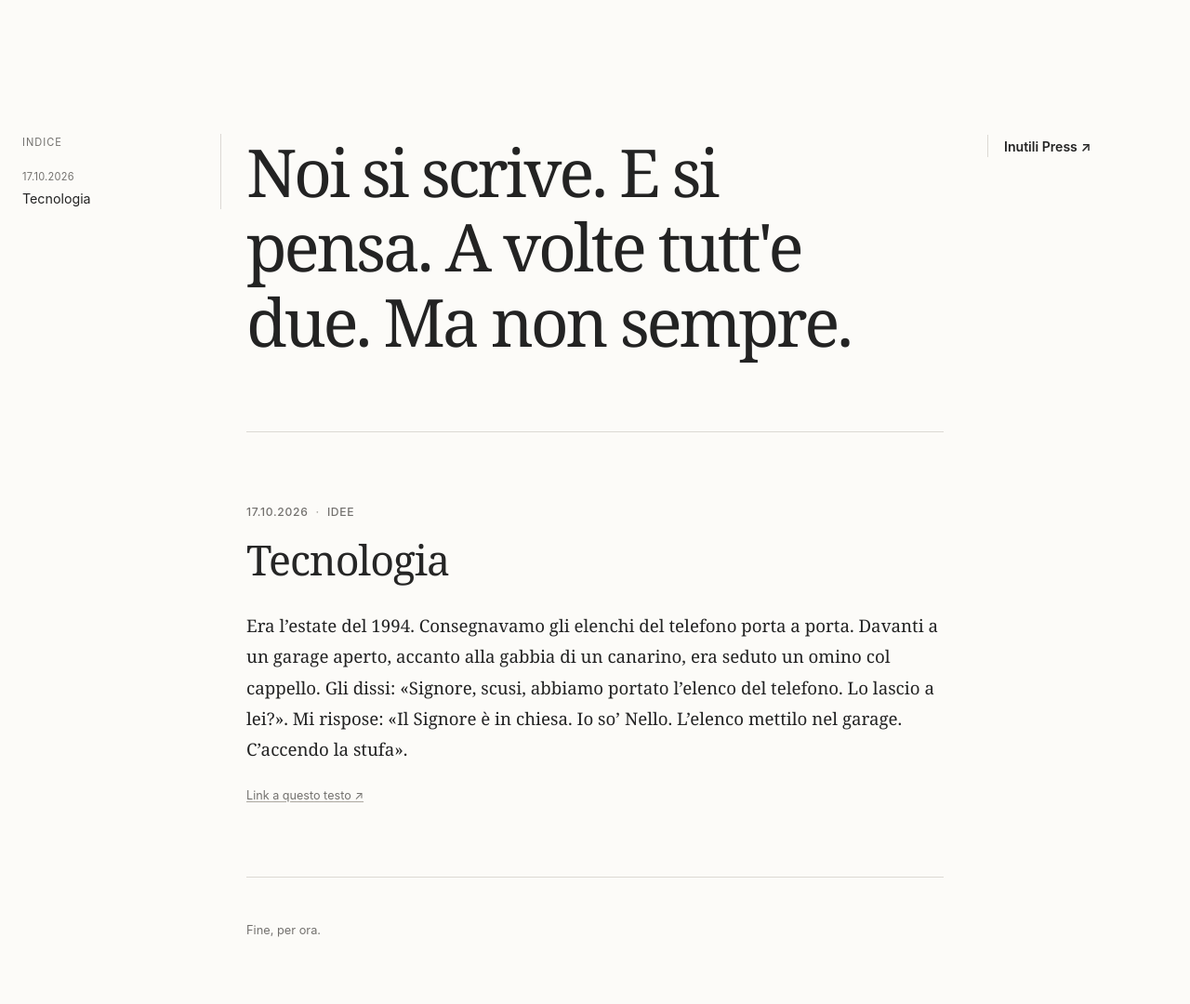
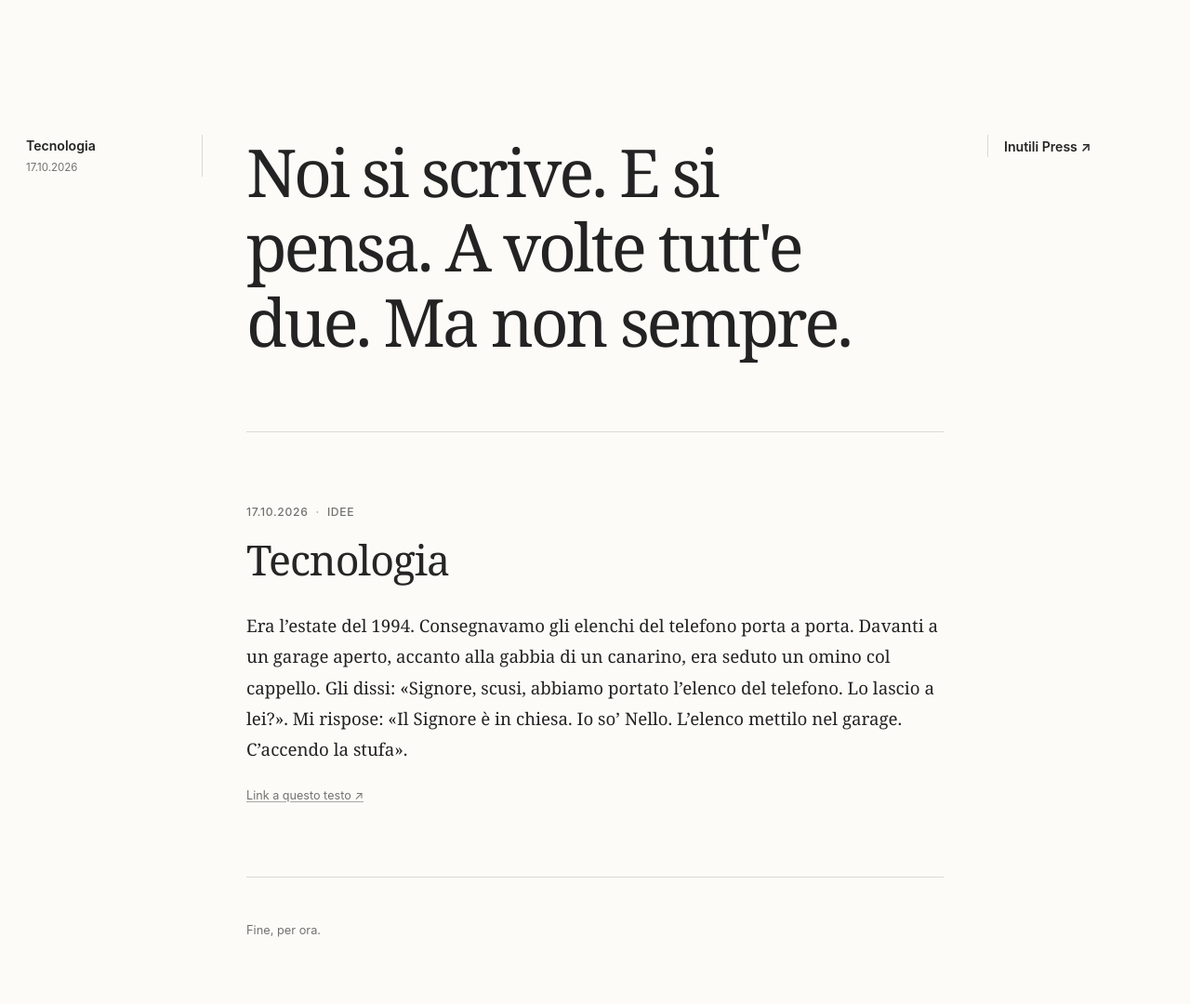
Before and after one commit to simoneseverini/tinchetanche, a Jekyll site: the page built from index.html, in a window 1280 px wide. Shown: the whole page at 93% size. Built offline with Jekyll 4.4.1, drawn with Linux system fonts in a browser that asks for light colours.

Commit message:
Add files via upload

```diff
--- a/index.html
+++ b/index.html
@@ -20,18 +20,17 @@ layout: null
   {% assign articoli = site.posts | sort: 'date' | reverse %}
   <nav class="site-index" aria-label="Indice degli scritti">
     <details class="site-index__details" open>
-      <summary>Indice</summary>
-      <p class="site-index__heading" aria-hidden="true">Indice</p>
-      <ol class="site-index__list">
+      <summary aria-label="Apri l’elenco degli scritti"><span aria-hidden="true">☰</span></summary>
+      <ul class="site-index__list">
         {% for post in articoli %}
           <li>
             <a href="#articolo-{{ post.slug }}" data-entry-link>
+              <span>{{ post.title | escape }}</span>
               <time datetime="{{ post.date | date: '%Y-%m-%d' }}">{{ post.date | date: '%d.%m.%Y' }}</time>
-              <span>{{ post.title | escape }}</span>
             </a>
           </li>
         {% endfor %}
-      </ol>
+      </ul>
     </details>
   </nav>
   <main class="page">
--- a/style.css
+++ b/style.css
@@ -156,77 +156,74 @@ body {
 
 @media (prefers-reduced-motion: reduce) { html { scroll-behavior: auto; } }
 
-/* Archivio degli scritti: fisso a sinistra, senza rubare spazio ai testi. */
+/* Elenco degli scritti: stessa geometria e tipografia di Inutili Press. */
 .site-index {
   position: fixed;
   z-index: 9;
-  top: 144px;
-  left: max(24px, calc((100vw - 1400px) / 2));
-  width: 214px;
-  max-height: calc(100vh - 168px);
-  padding: 2px 17px 2px 0;
+  top: 145px;
+  left: max(28px, calc((100vw - 1400px) / 2));
+  width: 190px;
+  max-height: calc(100vh - 174px);
   overflow-y: auto;
   overscroll-behavior: contain;
+  padding: 2px 17px 2px 0;
   border-right: 1px solid var(--line);
   background: var(--paper);
   font-family: -apple-system, BlinkMacSystemFont, 'Segoe UI', sans-serif;
 }
 .site-index__details > summary { display: none; }
-.site-index__heading {
-  margin: 0 0 23px;
-  color: var(--muted);
-  font-size: .69rem;
-  letter-spacing: .09em;
-  text-transform: uppercase;
-}
 .site-index__list {
-  display: block;
+  list-style: none;
   margin: 0;
   padding: 0;
-  list-style: none;
 }
-.site-index__list li + li { margin-top: 20px; }
+.site-index__list li { list-style: none; margin: 0; padding: 0; }
+.site-index__list li + li { margin-top: 21px; }
 .site-index__list a {
   display: block;
   color: var(--ink);
+  font-size: .88rem;
+  font-weight: 600;
+  line-height: 1.4;
   text-decoration: none;
-  line-height: 1.35;
-  font-size: .89rem;
   overflow-wrap: anywhere;
 }
 .site-index__list a:hover span,
 .site-index__list a:focus-visible span { text-decoration: underline; text-underline-offset: 4px; }
+.site-index__list span { display: block; }
 .site-index__list time {
   display: block;
-  margin-bottom: 6px;
+  margin-top: 5px;
   color: var(--muted);
-  font-size: .69rem;
-  letter-spacing: .025em;
+  font-size: .72rem;
+  font-weight: 400;
+  letter-spacing: 0;
 }
-.site-index__list span { display: block; }
 .entry { scroll-margin-top: 26px; }
 
-/* Sul telefono o su schermi più stretti: indice compatto sempre accessibile. */
+/* Su schermi stretti l'elenco è accessibile da un'icona essenziale. */
 @media (max-width: 1249px) {
   .site-index {
-    top: 14px;
-    left: 16px;
+    top: 15px;
+    left: 20px;
     width: auto;
     max-height: none;
     padding: 0;
     overflow: visible;
-    border: 0;
+    border-right: 0;
     background: transparent;
   }
-  .site-index__heading { display: none; }
   .site-index__details > summary {
-    display: block;
-    width: fit-content;
-    padding: 9px 14px;
+    display: flex;
+    align-items: center;
+    justify-content: center;
+    width: 38px;
+    height: 38px;
     border: 1px solid var(--line);
     background: var(--paper);
     color: var(--ink);
-    font-size: .8rem;
+    font-size: 1rem;
+    font-weight: 400;
     list-style: none;
     cursor: pointer;
   }
@@ -234,15 +231,14 @@ body {
   .site-index__list {
     display: none;
     position: absolute;
-    top: 42px;
+    top: 44px;
     left: 0;
-    width: min(310px, calc(100vw - 32px));
+    width: min(270px, calc(100vw - 40px));
     max-height: min(65vh, 540px);
     overflow-y: auto;
-    padding: 18px;
+    padding: 19px;
     background: var(--paper);
     border: 1px solid var(--line);
-    box-shadow: 0 14px 35px rgba(0,0,0,.08);
   }
   .site-index__details[open] .site-index__list { display: block; }
 }
```
Also changed, not shown: LEGGIMI.txt (+15 -30 lines).
